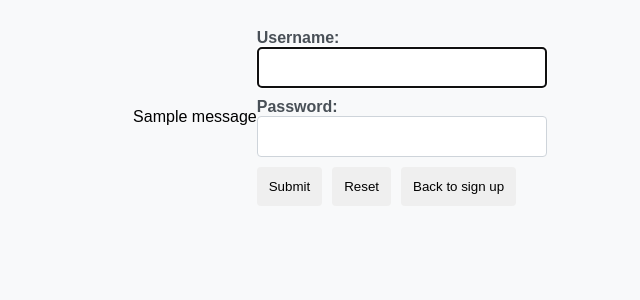
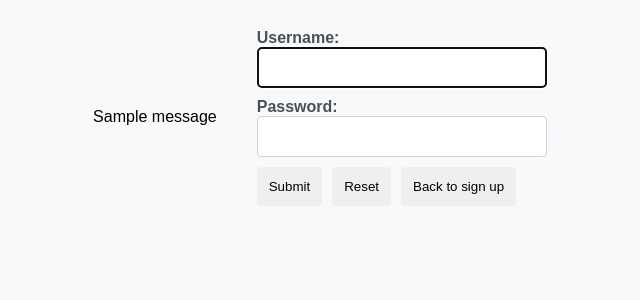
Before and after one commit to ArturMistiuk/clarify_docs, a Django app: page /profiles/login/ in a window 1280 px wide. Shown: the part 283-583 px from the top of the page, without its empty margins (320-960 px from the left). Run offline with Django 4.2, Linux system fonts and the light colour scheme; tables that the repository leaves empty hold one stand-in row (values such as "Sample post"); one stand-in notice (Sample message) is shown.

Commit message:
Update login.html

```diff
--- a/clarify_docs/profiles/templates/login.html
+++ b/clarify_docs/profiles/templates/login.html
@@ -9,17 +9,19 @@
     <link rel="stylesheet" type="text/css" href="{% static 'login.css' %}">
 </head>
 <body>
+<div class="messages-container">
+        {% if messages %}
+            <div>
+                {% for message in messages %}
+                    <div {% if message.tags %} class="alert-{{ message.tags }}" {% endif %}>{{ message }}</div>
+                {% endfor %}
+            </div>
+        {% endif %}
+</div>
     <ul>
         <li><a href="{% url 'profiles:index' %}">Clarify Docs</a></li>
     </ul>
-{% if messages %}
-    <div>
-        {% for message in messages %}
-            <div {% if message.tags %} class="alert-{{ message.tags }}" {% endif %}>{{ message }}</div>
-        {% endfor %}
-    </div>
-{% endif %}
-<form action="{% url 'profiles:login' %}" method="post">
+    <form action="{% url 'profiles:login' %}" method="post">
     {% csrf_token %}
     <div>
         <label> Username:
```
